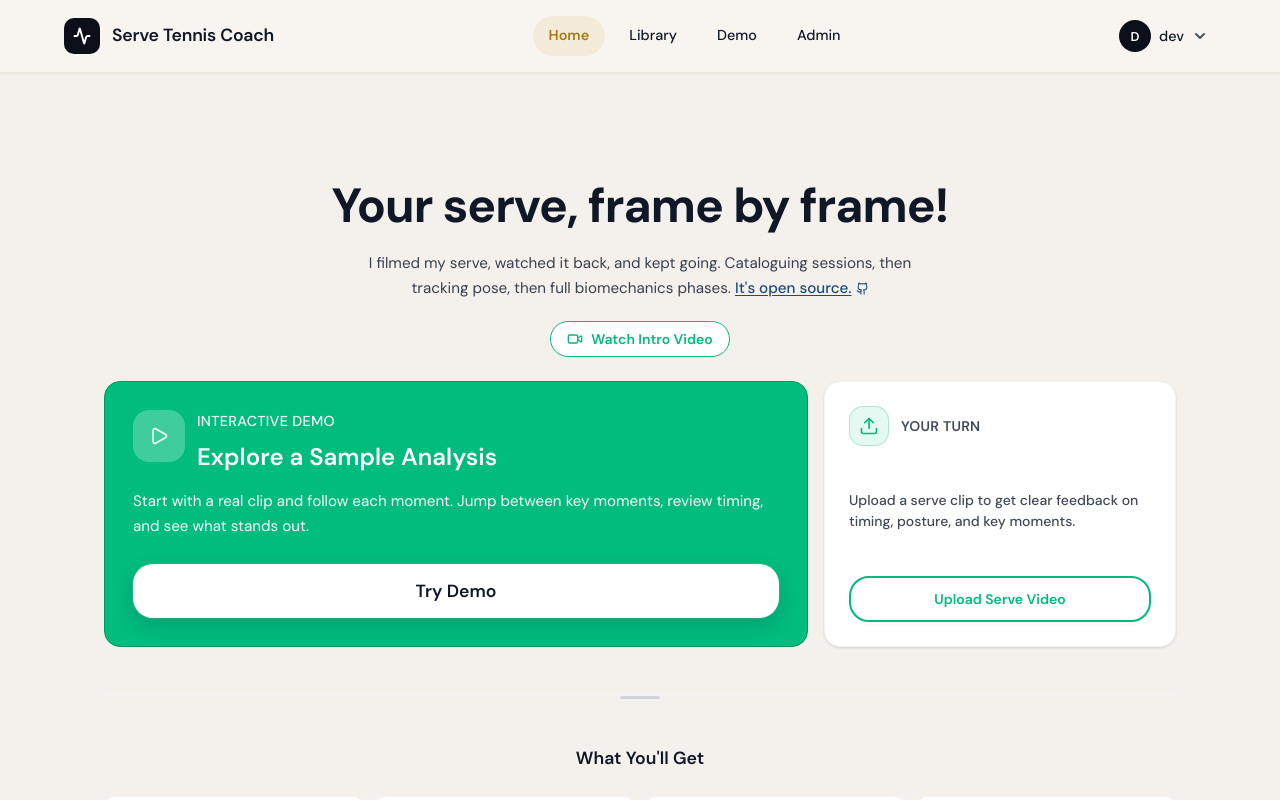
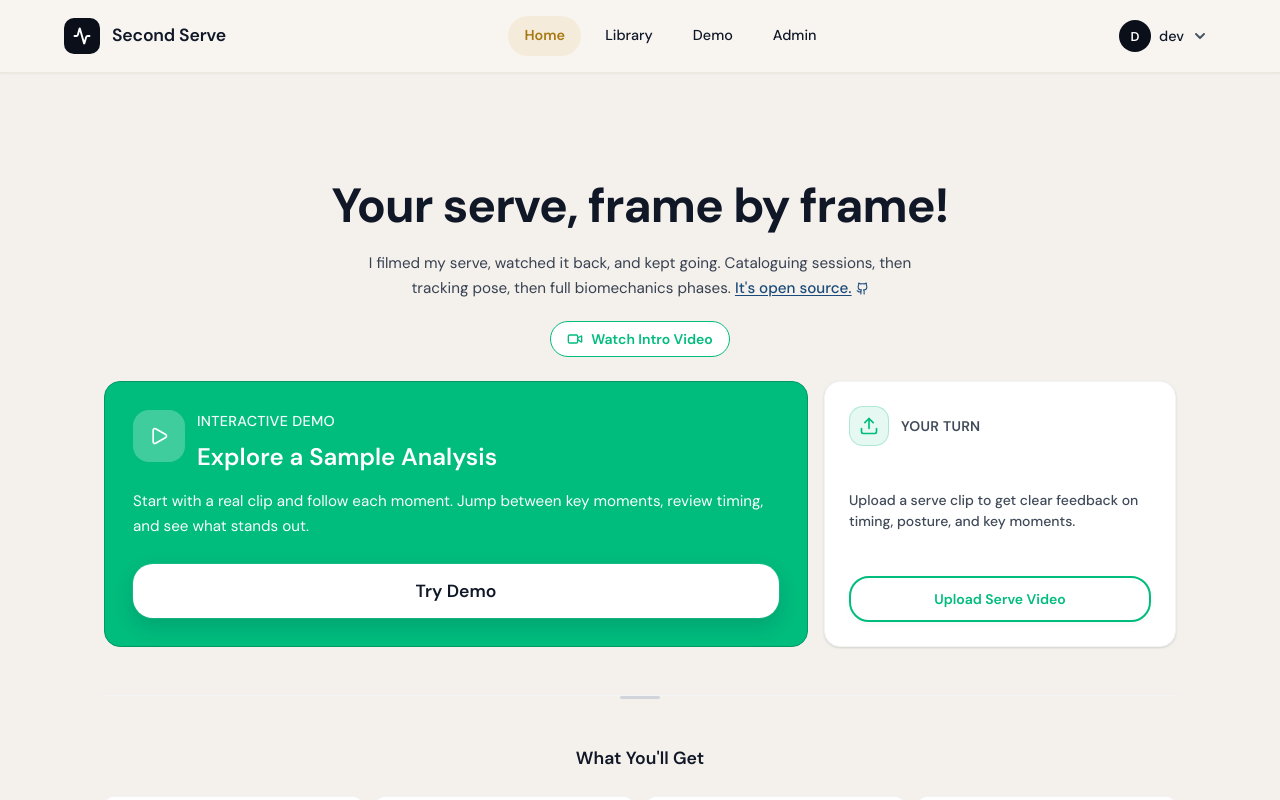
Before and after one commit to aseda-sam/tennis_coach_app, a React (Create React App) app in the folder frontend/: page / in a window 1280 px wide. Shown: the top 800 px of the page. Built offline with nearby package versions, Linux system fonts and the light colour scheme; no server answers.

Commit message:
Trial 'Second Serve' as app name in visible UI
Updated nav header, browser tab, auth form, and tutorial modal.
Repo and codebase names unchanged. Note added to VISUAL_IDENTITY.md
flagging this as a name under review.

```diff
--- a/frontend/public/index.html
+++ b/frontend/public/index.html
@@ -24,7 +24,7 @@
       work correctly both with client-side routing and a non-root public URL.
       Learn how to configure a non-root public URL by running `npm run build`.
     -->
-    <title>React App</title>
+    <title>Second Serve</title>
   </head>
   <body>
     <noscript>You need to enable JavaScript to run this app.</noscript>
--- a/frontend/src/components/AuthForm.tsx
+++ b/frontend/src/components/AuthForm.tsx
@@ -44,8 +44,8 @@ export function AuthForm() {
         </h2>
         <p className="auth-form-subtitle">
           {isLogin
-            ? 'Sign in to continue to Serve Tennis Coach'
-            : 'Join Serve Tennis Coach to analyze your serve'}
+            ? 'Sign in to continue to Second Serve'
+            : 'Join Second Serve to analyze your serve'}
         </p>
       </div>
       {isLogin ? (
--- a/frontend/src/components/LoomVideoModal.tsx
+++ b/frontend/src/components/LoomVideoModal.tsx
@@ -28,7 +28,7 @@ const LoomVideoModal: React.FC<LoomVideoModalProps> = ({
       <div className="loom-video-modal" onClick={(e) => e.stopPropagation()}>
         <div className="loom-video-modal__header">
           <h2 id="loom-video-modal-title" className="loom-video-modal__title">
-            How to Use Serve Tennis Coach
+            How to Use Second Serve
           </h2>
           <button
             className="loom-video-modal__close"
@@ -45,7 +45,7 @@ const LoomVideoModal: React.FC<LoomVideoModalProps> = ({
               src={embedUrl}
               frameBorder="0"
               allowFullScreen
-              title="Serve Tennis Coach Intro Video"
+              title="Second Serve Intro Video"
               className="loom-video-modal__iframe"
               allow="accelerometer; autoplay; clipboard-write; encrypted-media; gyroscope; picture-in-picture"
             />
--- a/frontend/src/components/layouts/AppLayout.tsx
+++ b/frontend/src/components/layouts/AppLayout.tsx
@@ -181,7 +181,7 @@ export function AppLayout() {
                   <div className="app-logo">
                     <Activity size={18} color="white" strokeWidth={2.5} />
                   </div>
-                  <h1 className="app-title">Serve Tennis Coach</h1>
+                  <h1 className="app-title">Second Serve</h1>
                 </NavLink>
               </div>
 
```
Also changed, not shown: 1 other file (tests, documents, lock files or other folders).
